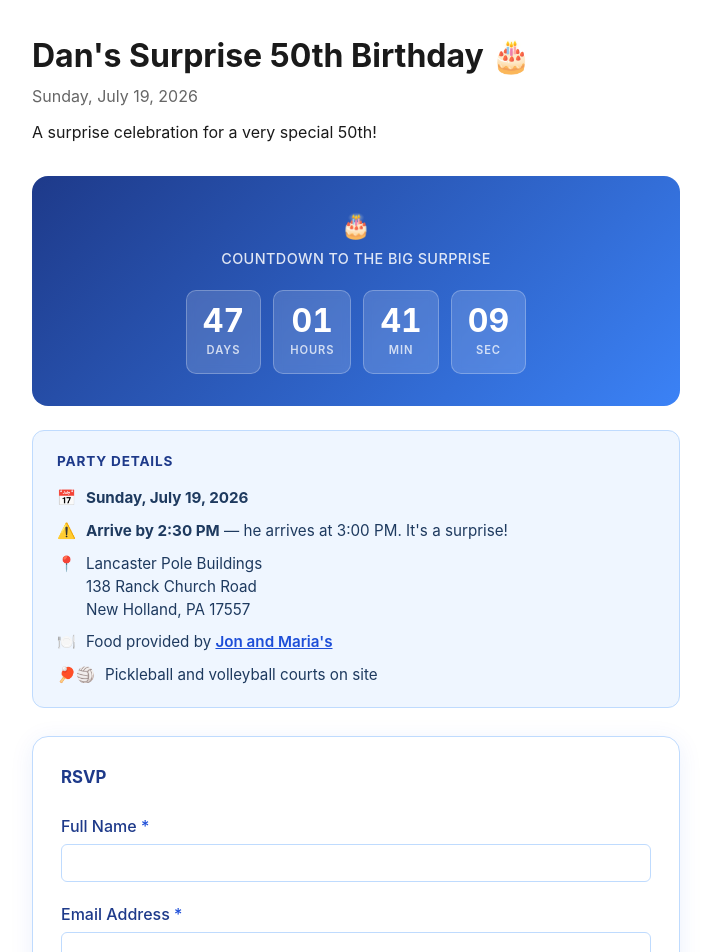
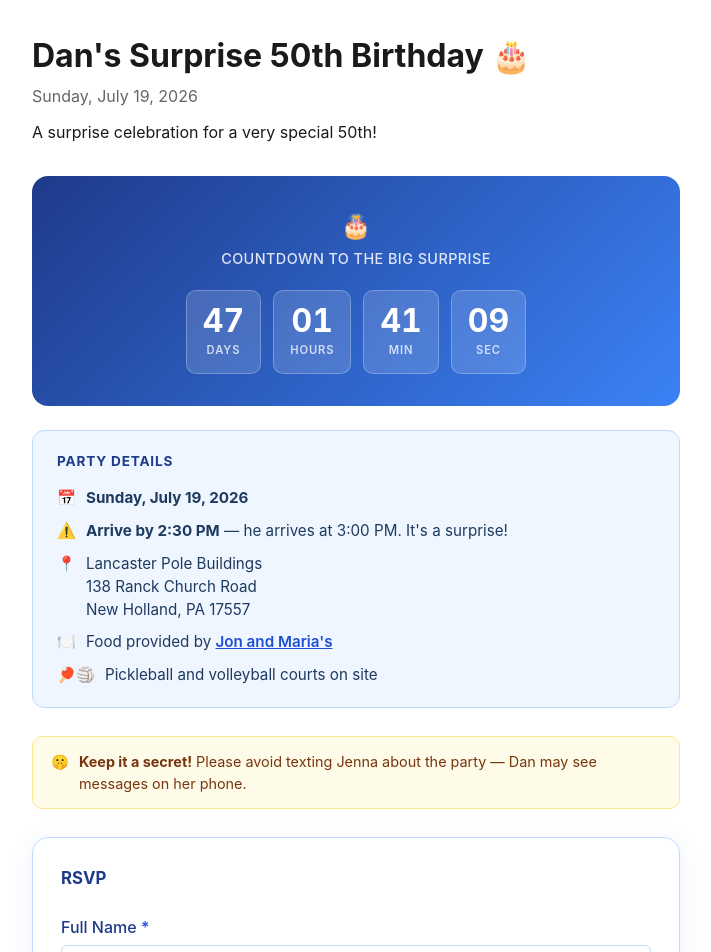
Before and after one commit to danfred360/events-signup, a React (Vite) app in the folder frontend/: page /dan-surprise-50th-birthday in a window 1280 px wide. Shown: the top 952 px of the page, without its empty margins (284-995 px from the left). Built offline with nearby package versions, Linux system fonts and the light colour scheme.

Commit message:
add warning to not text mom

```diff
--- a/frontend/src/events/dad-s-surprise-50th-birthday/Form.tsx
+++ b/frontend/src/events/dad-s-surprise-50th-birthday/Form.tsx
@@ -178,6 +178,26 @@ export default function DadSSurprise50thBirthdayForm() {
         </div>
       </div>
 
+      {/* Surprise reminder */}
+      <div style={{
+        background: '#fefce8',
+        border: '1px solid #fde68a',
+        borderRadius: '10px',
+        padding: '0.875rem 1.125rem',
+        marginBottom: '1.75rem',
+        display: 'flex',
+        gap: '0.625rem',
+        alignItems: 'flex-start',
+        fontSize: '0.9rem',
+        color: '#78350f',
+        lineHeight: 1.5,
+      }}>
+        <span style={{ flexShrink: 0 }}>🤫</span>
+        <span>
+          <strong>Keep it a secret!</strong> Please avoid texting Jenna about the party — Dan may see messages on her phone.
+        </span>
+      </div>
+
       {/* Form */}
       <div style={{
         background: '#fff',
```
